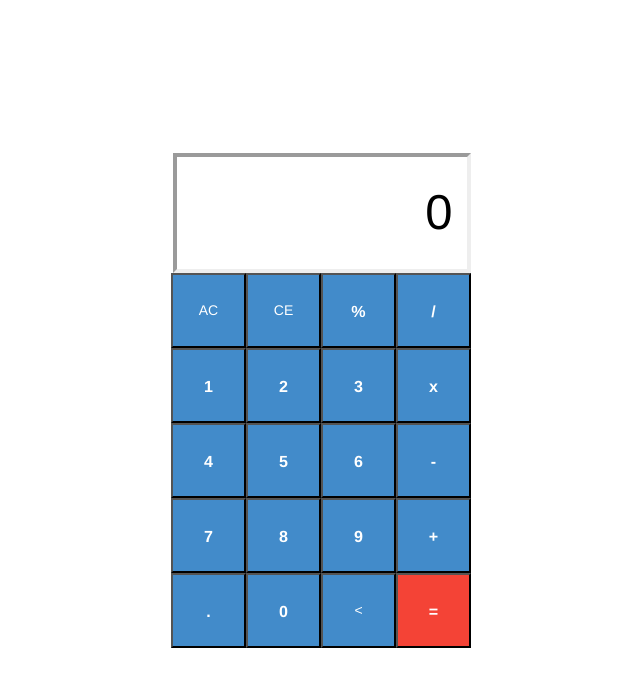
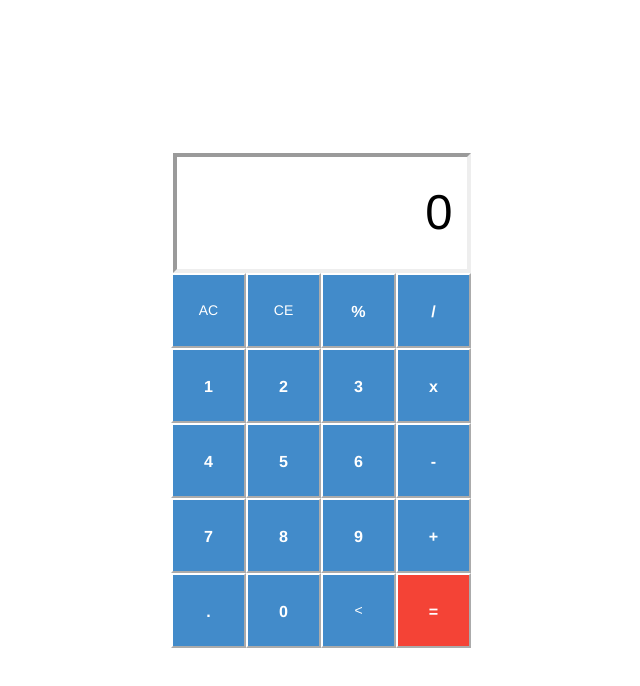
Before and after one commit to EV3D4/jsCalculator, a plain HTML site: page index.html in a window 1280 px wide. Shown: the whole page, without its empty margins (319-959 px from the left). Drawn offline with nearby package versions, Linux system fonts and the light colour scheme.

Commit message:
updated css

```diff
--- a/style.css
+++ b/style.css
@@ -38,12 +38,14 @@ h1, h2, h3 {
   font-weight: normal;
   font-size: 3.5em;
   text-align: right;
+
 }
 
 .inputPad {
   display: flex;
   flex-direction: column;
   justify-content: space-between;
+
 }
 
 .numberRow {
@@ -58,6 +60,8 @@ h1, h2, h3 {
   width: 250px;
   height: 75px;
   color: white;
+  border-color: white;
+
   font-weight: bold;
   font-size: 1.15em;
   text-align: center;
@@ -69,6 +73,7 @@ h1, h2, h3 {
   width: 250px;
   height: 75px;
   color: white;
+  border-color: white;
   font-weight: bold;
   font-size: 1.15em;
   text-align: center;
@@ -80,6 +85,7 @@ h1, h2, h3 {
   width: 250px;
   height: 75px;
   color: white;
+  border-color: white;
   font-weight: bold;
   font-size: 1em;
   text-align: center;
@@ -92,6 +98,7 @@ h1, h2, h3 {
   width: 250px;
   height: 75px;
   color: white;
+  border-color: white;
   font-weight: bold;
   font-size: 1.15em;
   text-align: center;
```
